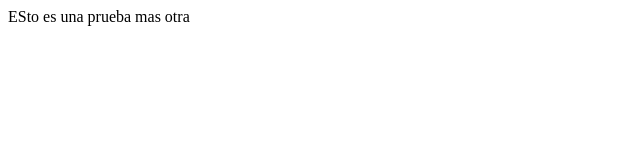
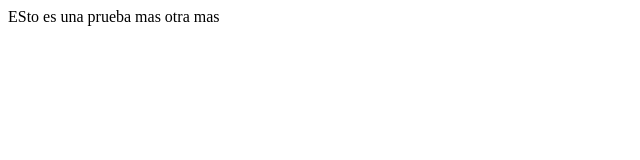
Before and after one commit to germanlopez1392/prueba-repo, a plain HTML site: page index.html in a window 1280 px wide. Shown: the full height of the page, 0-640 px from the left. Drawn offline with Linux system fonts and the light colour scheme.

Commit message:
tercer commit de prueba

```diff
--- a/index.html
+++ b/index.html
@@ -11,7 +11,7 @@
 
     ESto es una prueba
 
-    mas otra
+    mas otra mas
 
 </body>
 
```
